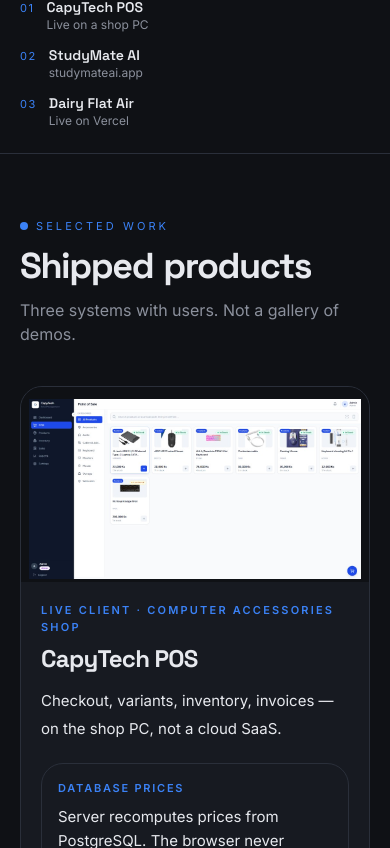
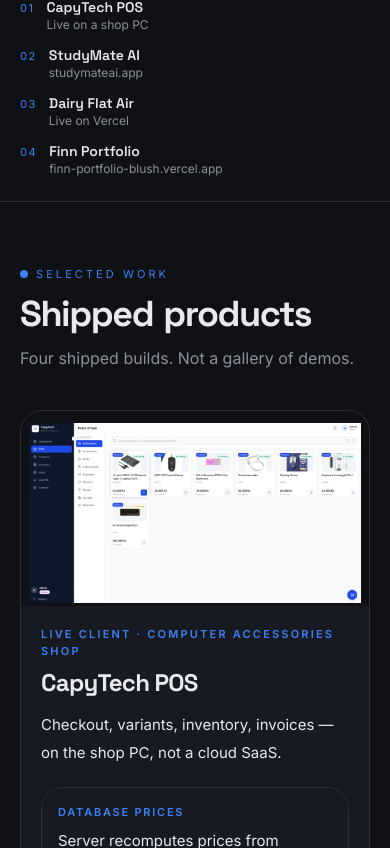
Before and after one commit to Gooniez3/Finn-portfolio, a React (Vite) app: page / in a window 390 px wide. Shown: the part 1236-2084 px from the top of the page. Built offline with nearby package versions, Linux system fonts and the light colour scheme.

Commit message:
Add Finn Portfolio as shipped work with the live Vercel URL.

```diff
--- a/src/components/About.tsx
+++ b/src/components/About.tsx
@@ -3,7 +3,7 @@
 
 const about = [
   'Friends call me Finn. I started with a Diploma in InfoComm Technology at PSB Academy and continued with a Bachelor of Information Sciences at Massey University, studying Computer Science and Information Technology.',
-  'I build products from idea to production — from thoughtful interfaces and reliable backends to databases, cloud infrastructure, and AI-powered features. Along the way, I’ve built a real POS system, an AI learning platform with RAG, and a flight booking system built around real scheduling and timezone logic.',
+  'I build products from idea to production — from thoughtful interfaces and reliable backends to databases, cloud infrastructure, and AI-powered features. Along the way, I’ve built a real POS system, an AI learning platform with RAG, a flight booking system built around real scheduling and timezone logic, and this site.',
   'I’m also a first-principles learner. I like understanding how things work, picking up technologies I haven’t used before, and figuring out how to turn an idea into something people can actually use. I work with AI as part of my engineering workflow — not just to generate code, but to research, prototype, debug, experiment, and move from idea to implementation faster.',
   'I’m still learning. I’m still building. And that’s the part I enjoy most.',
 ]
--- a/src/components/Experience.tsx
+++ b/src/components/Experience.tsx
@@ -13,7 +13,7 @@
             text={'From computing fundamentals\nto AI-native products.'}
           />
           <p className="mt-4 max-w-xl text-[var(--mute)]">
-            Diploma, then Massey at 8.8 / 9. Then a shop till, a live AI app, and a booking system.
+            Diploma, then Massey at 8.8 / 9. Then a shop till, a live AI app, a booking system, and this site.
           </p>
         </Reveal>
         <div className="relative mt-12">
--- a/src/components/Footer.tsx
+++ b/src/components/Footer.tsx
@@ -13,6 +13,7 @@
   { label: 'CapyTech POS', detail: 'Live on a shop PC' },
   { label: 'StudyMate AI', detail: 'studymateai.app', href: 'https://studymateai.app' },
   { label: 'Dairy Flat Air', detail: 'Live on Vercel', href: 'https://dairy-flat-air-booking.vercel.app' },
+  { label: 'Finn Portfolio', detail: 'finn-portfolio-blush.vercel.app', href: 'https://finn-portfolio-blush.vercel.app' },
 ]
 
 export function Footer() {
--- a/src/components/Now.tsx
+++ b/src/components/Now.tsx
@@ -6,6 +6,7 @@
   { n: '01', title: 'CapyTech POS', detail: 'Live on a shop PC' },
   { n: '02', title: 'StudyMate AI', detail: 'studymateai.app' },
   { n: '03', title: 'Dairy Flat Air', detail: 'Live on Vercel' },
+  { n: '04', title: 'Finn Portfolio', detail: 'finn-portfolio-blush.vercel.app' },
 ]
 
 export function Now() {
@@ -39,7 +40,7 @@
             {profile.city} · {time || '--:--'}
           </p>
         </Reveal>
-        <div className="grid flex-1 gap-x-8 gap-y-3 sm:grid-cols-3 md:max-w-3xl">
+        <div className="grid flex-1 gap-x-6 gap-y-3 sm:grid-cols-2 lg:grid-cols-4">
           {facts.map((fact, i) => (
             <Reveal key={fact.n} delay={0.08 * i} y={20}>
               <div className="flex items-baseline gap-3">
--- a/src/components/Work.tsx
+++ b/src/components/Work.tsx
@@ -23,7 +23,7 @@
             className="mt-3 font-display text-4xl font-bold tracking-[-0.04em] md:text-6xl"
             text="Shipped products"
           />
-          <p className="mt-3 max-w-xl text-[var(--mute)]">Three systems with users. Not a gallery of demos.</p>
+          <p className="mt-3 max-w-xl text-[var(--mute)]">Four shipped builds. Not a gallery of demos.</p>
         </Reveal>
 
         <div className="mt-10 space-y-8 md:hidden">
@@ -71,10 +71,10 @@
                     height: selected ? '100%' : '78%',
                     borderColor: 'var(--line)',
                     background: 'var(--bg)',
-                    transform: `translate(-50%, -50%) translateX(${offset * 320}px) rotateY(${offset * -14}deg) translateZ(${selected ? 48 : -160}px) scale(${1 - abs * 0.1})`,
+                    transform: `translate(-50%, -50%) translateX(${offset * 250}px) rotateY(${offset * -12}deg) translateZ(${selected ? 48 : -160}px) scale(${1 - abs * 0.1})`,
                     zIndex: 20 - abs,
-                    opacity: abs > 2 ? 0 : selected ? 1 : 0.72,
-                    pointerEvents: abs > 2 ? 'none' : 'auto',
+                    opacity: abs > 3 ? 0 : selected ? 1 : 0.72,
+                    pointerEvents: abs > 3 ? 'none' : 'auto',
                     transition: 'transform 0.55s cubic-bezier(0.16,1,0.3,1), width 0.55s cubic-bezier(0.16,1,0.3,1), height 0.55s cubic-bezier(0.16,1,0.3,1), opacity 0.4s ease',
                   }}
                 >
--- a/src/data/site.ts
+++ b/src/data/site.ts
@@ -129,6 +129,25 @@
     image: '/work/dairy-flat.jpg',
     gallery: [] as string[],
   },
+  {
+    id: 'portfolio',
+    n: '04',
+    name: 'Finn Portfolio',
+    kicker: 'Personal site',
+    status: 'finn-portfolio-blush.vercel.app',
+    blurb: 'The site you are on — selected work in 3D, scroll motion, and Finn AI that answers from the real shipped systems.',
+    points: [
+      { label: 'Real case notes', text: 'CapyTech, StudyMate, and Dairy Flat Air with actual screenshots — not placeholder mockups.' },
+      { label: '3D work gallery', text: 'Coverflow on desktop, stacked cards on mobile. Selected shots stay uncropped.' },
+      { label: 'Finn AI', text: 'A drawer that answers from the POS, the AI app, the booking system, education, and GitHub.' },
+      { label: 'Motion, not noise', text: 'Scroll reveals, magnetic buttons, and a cursor spotlight — all off if you prefer reduced motion.' },
+    ],
+    stack: ['React', 'TypeScript', 'Vite', 'Tailwind CSS', 'Framer Motion', 'Lenis'],
+    repo: 'https://github.com/Gooniez3/Finn-portfolio',
+    live: 'https://finn-portfolio-blush.vercel.app',
+    image: '/work/finn-site.png',
+    gallery: [] as string[],
+  },
 ]
 
 export const experience = [
@@ -144,7 +163,7 @@
     when: 'Projects',
     title: 'Software projects',
     place: 'Shipped systems',
-    body: 'Turned coursework into products people use — a shop till, a live AI learning workspace, and a regional airline booking platform, plus IoT and cloud work along the way.',
+    body: 'Turned coursework into products people use — a shop till, a live AI learning workspace, a regional airline booking platform, and this site, plus IoT and cloud work along the way.',
   },
   {
     n: '03',
@@ -165,7 +184,7 @@
     when: '2025 — Present',
     title: 'Freelance development',
     place: 'Singapore',
-    body: 'Delivering real client work — including CapyTech POS, a production point-of-sale and retail system running daily on a computer accessories shop PC. StudyMate AI and Dairy Flat Air are live on the public internet.',
+    body: 'Delivering real client work — including CapyTech POS, a production point-of-sale and retail system running daily on a computer accessories shop PC. StudyMate AI, Dairy Flat Air, and this portfolio are live on the public internet.',
   },
   {
     n: '06',
@@ -247,7 +266,7 @@
 
 export const stats = [
   { label: 'Massey GPA', value: '8.8/9' },
-  { label: 'Shipped products', value: '3' },
+  { label: 'Shipped products', value: '4' },
   { label: 'IBM certificates', value: '2' },
 ]
 
--- a/src/lib/finn.ts
+++ b/src/lib/finn.ts
@@ -4,7 +4,7 @@
   {
     keys: ['who', 'about', 'himself', 'bio', 'introduce', 'introduction', 'finn', 'name', 'saw', 'htoo'],
     answer:
-      "Saw Lwin Htoo — friends call him Finn. He's a full-stack developer in Singapore. He builds products from idea to production: thoughtful interfaces, scalable backends, databases, cloud, and AI-powered features. He's a continuous learner who uses AI alongside engineering to turn ideas into useful software. Proof: CapyTech POS in a real shop, StudyMate AI at studymateai.app, and Dairy Flat Air on Vercel.",
+      "Saw Lwin Htoo — friends call him Finn. He's a full-stack developer in Singapore. He builds products from idea to production: thoughtful interfaces, scalable backends, databases, cloud, and AI-powered features. He's a continuous learner who uses AI alongside engineering to turn ideas into useful software. Proof: CapyTech POS in a real shop, StudyMate AI at studymateai.app, Dairy Flat Air on Vercel, and this site at finn-portfolio-blush.vercel.app.",
   },
   {
     keys: ['hire', 'job', 'role', 'fit', 'why', 'recruiter', 'strength', 'opportunity', 'open'],
@@ -37,6 +37,11 @@
       "Dairy Flat Air is a live regional airline booking app: dairy-flat-air-booking.vercel.app. Next.js + TypeScript + MongoDB Atlas. It owns its own timetable (Dairy Flat to Sydney, Rotorua, Great Barrier, Chatham Islands, Lake Tekapo). Search explains why a date fails — no service, sold out, outside horizon — then suggests the next flight. Schedules use IANA timezones so daylight saving doesn't silently shift times. Rolling schedule generation is idempotent. Customers look up bookings with a reference + last name, no account required. Repo: github.com/Gooniez3/dairy-flat-air-booking.",
   },
   {
+    keys: ['portfolio', 'this site', 'personal site', 'finn-portfolio', 'website'],
+    answer:
+      "This site is his personal portfolio, live at finn-portfolio-blush.vercel.app. React, TypeScript, Vite, Tailwind, Framer Motion, and Lenis. It shows the shipped work in a 3D coverflow, with case notes from the real systems, and Finn AI — this chat — answering from those products, education, and GitHub. Repo: github.com/Gooniez3/Finn-portfolio.",
+  },
+  {
     keys: ['educat', 'university', 'massey', 'degree', 'bachelor', 'school', 'cs', 'diploma', 'psb', 'gpa', 'grade'],
     answer:
       "Diploma in InfoComm Technology at PSB Academy, awarded January 2025. Then a Bachelor of Information Sciences at Massey University — double major in Computer Science and Information Technology — 8.8 / 9 GPA on the NZ grading system, conferred August 2026. That's the academic base; the portfolio is the proof he turned it into shipped products.",
@@ -49,7 +54,7 @@
   {
     keys: ['github', 'repo', 'code', 'gooniez'],
     answer:
-      "GitHub is github.com/Gooniez3. Public repos: capytech-pos, studymate-ai, dairy-flat-air-booking, and his profile README. That's the best place to read how the systems actually work.",
+      "GitHub is github.com/Gooniez3. Public repos: capytech-pos, studymate-ai, dairy-flat-air-booking, Finn-portfolio, and his profile README. That's the best place to read how the systems actually work.",
   },
   {
     keys: ['linkedin', 'connect', 'network'],
@@ -64,7 +69,7 @@
   {
     keys: ['experience', 'freelance', 'work', 'client', 'job history'],
     answer:
-      "He's currently shipping as a freelance full-stack developer. The standout client system is CapyTech POS, in daily use at a computer accessories shop. Alongside that he built and deployed StudyMate AI and Dairy Flat Air. Path: PSB diploma → Massey BInfSc at 8.8/9 → client and live products. He's looking at full-time software engineering roles as well as freelance product work.",
+      "He's currently shipping as a freelance full-stack developer. The standout client system is CapyTech POS, in daily use at a computer accessories shop. Alongside that he built and deployed StudyMate AI, Dairy Flat Air, and this portfolio. Path: PSB diploma → Massey BInfSc at 8.8/9 → client and live products. He's looking at full-time software engineering roles as well as freelance product work.",
   },
 ]
 
@@ -83,5 +88,5 @@
     if (score > 0 && (!best || score > best.score)) best = { score, answer: item.answer }
   }
   if (best) return best.answer
-  return "I can brief you on Saw (Finn): skills, CapyTech POS, StudyMate AI, Dairy Flat Air, Massey education, IBM certs, GitHub, LinkedIn, or whether he's a fit for a role. What do you want to know?"
+  return "I can brief you on Saw (Finn): skills, CapyTech POS, StudyMate AI, Dairy Flat Air, this portfolio, Massey education, IBM certs, GitHub, LinkedIn, or whether he's a fit for a role. What do you want to know?"
 }
```
Also changed, not shown: public/work/finn-site.png (added), 1 other file (tests, documents, lock files or other folders).
